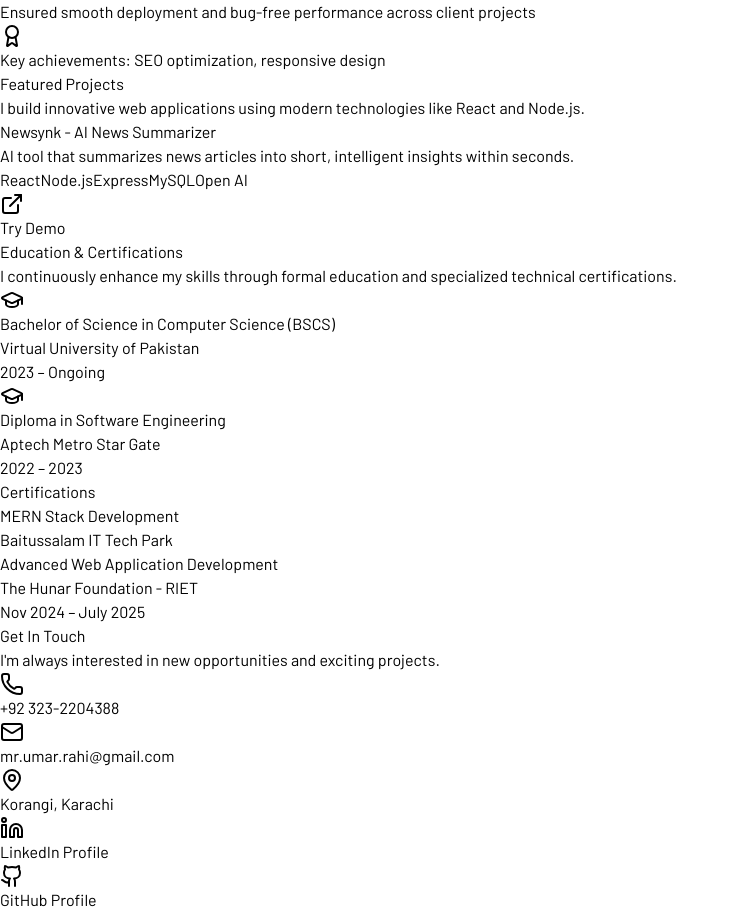
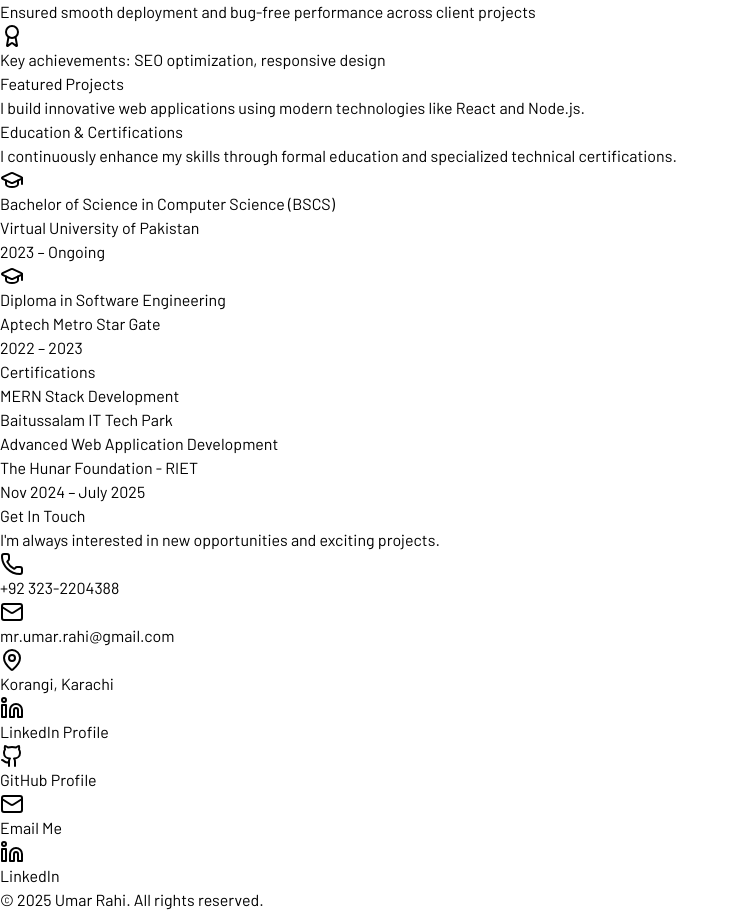
Before and after one commit to umarrahidev/umarrahi-portfolio, a React (Vite) app: page / in a window 1280 px wide. Shown: the part 966-1879 px from the top of the page, without its empty margins (0-735 px from the left). Built offline with nearby package versions, Linux system fonts and the light colour scheme.

Commit message:
hide featured project

```diff
--- a/src/components/Projects.tsx
+++ b/src/components/Projects.tsx
@@ -4,14 +4,14 @@ import type { Project } from "../types";
 
 const Projects: React.FC = () => {
   const projects: Project[] = [
-    {
-      title: "Newsynk - AI News Summarizer",
-      description:
-        "AI tool that summarizes news articles into short, intelligent insights within seconds.",
-      technologies: ["React", "Node.js", "Express", "MySQL", "Open AI"],
-      // github: "https://github.com/umarrahi/newsynk",
-      demo: "https://newsynk.healingenz.com/",
-    },
+    // {
+    //   title: "Newsynk - AI News Summarizer",
+    //   description:
+    //     "AI tool that summarizes news articles into short, intelligent insights within seconds.",
+    //   technologies: ["React", "Node.js", "Express", "MySQL", "Open AI"],
+    //   // github: "https://github.com/umarrahi/newsynk",
+    //   demo: "https://newsynk.healingenz.com/",
+    // },
     // {
     //   title: "Task Management App",
     //   description: "Collaborative task manager with drag-and-drop functionality and real-time updates.",
```
